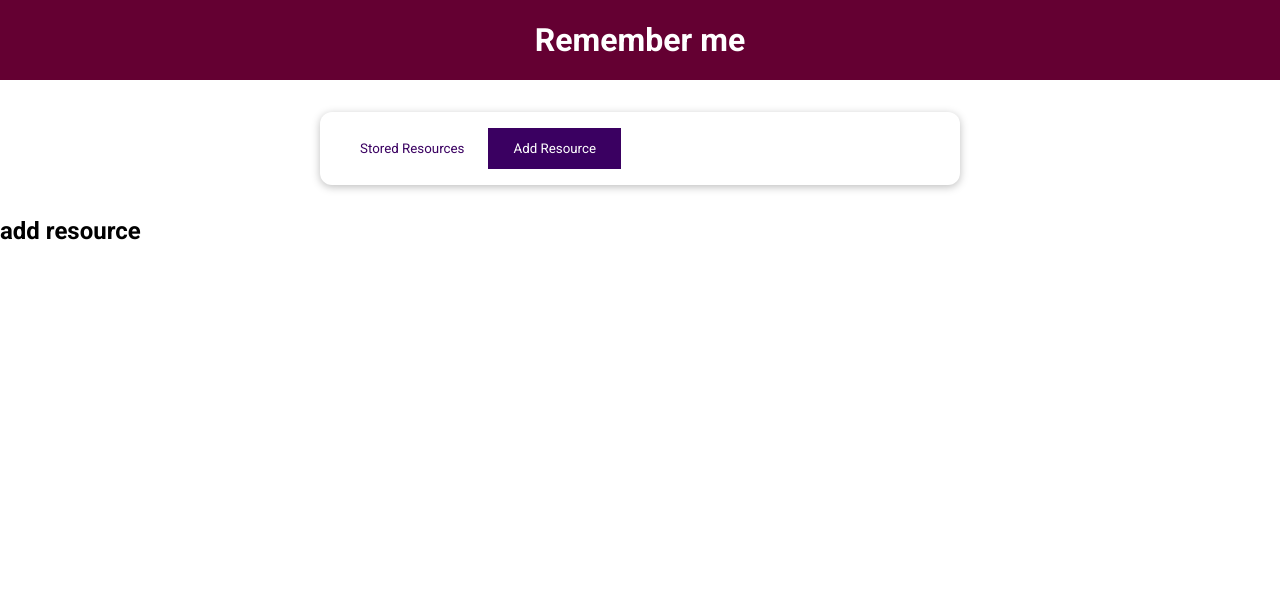
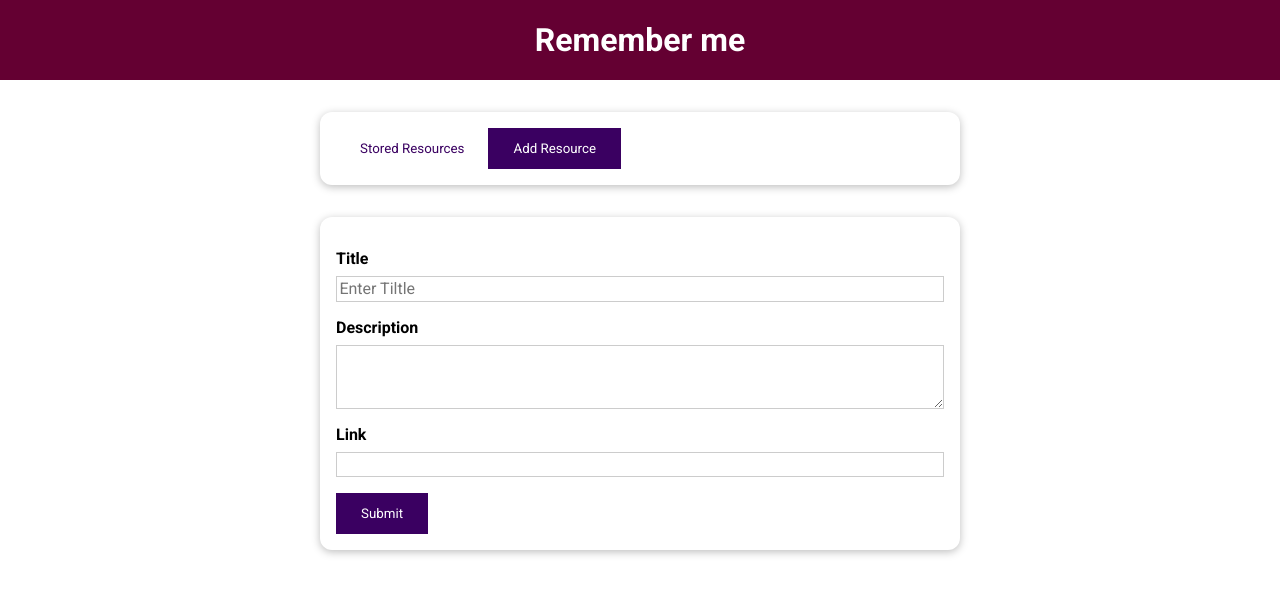
Before and after one commit to ehsan2793/Vue-project, a Vue app: page / in a window 1280 px wide. Both pictures are taken after a click on the button "Add Resource". Shown: the top 594 px of the page. Built offline with nearby package versions, Linux system fonts and the light colour scheme.

Commit message:
form added

```diff
--- a/src/components/learning-resources/AddResource.vue
+++ b/src/components/learning-resources/AddResource.vue
@@ -1,10 +1,82 @@
 <template>
-    <h2>add resource</h2>
+  <base-card>
+    <form @submit.prevent="submitData" >
+      <div class="form-control">
+        <label for="title">Title</label>
+        <input
+          type="text"
+          id="title"
+          name="title"
+          placeholder="Enter Tiltle"
+          ref="title"
+        />
+      </div>
+      <div class="form-control">
+        <label for="description">Description</label>
+        <textarea
+          id="description"
+          name="description"
+          rows="3"
+          ref="description"
+        >
+        </textarea>
+      </div>
+      <div class="form-control">
+        <label for="link">Link</label>
+        <input type="link" id="link" name="link" ref="link" />
+      </div>
+
+      <div>
+        <base-button type="submit">Submit</base-button>
+      </div>
+    </form>
+  </base-card>
 </template>
 
+<script>
+import BaseButton from '../UI/BaseButton.vue';
+import BaseCard from '../UI/BaseCard.vue';
+export default {
+inject: ["addResource"],
+  components: { BaseCard, BaseButton },
 
-<script>
-export default {
+  methods: {
+    submitData() {
 
+      const enterdTitle = this.$refs.title.value;
+      const enterdDescription = this.$refs.description.value;
+      const enterdLink = this.$refs.link.value;
+
+      this.addResource(enterdTitle,enterdDescription,enterdLink)
+    },
+  },
+};
+</script>
+
+<style scoped>
+label {
+  font-weight: bold;
+  display: block;
+  margin-bottom: 0.5rem;
 }
-</script>
+
+input,
+textarea {
+  display: block;
+  width: 100%;
+  font: inherit;
+  padding: 0.15rem;
+  border: 1px solid #ccc;
+}
+
+input:focus,
+textarea:focus {
+  outline: none;
+  border-color: #3a0061;
+  background-color: #f7ebff;
+}
+
+.form-control {
+  margin: 1rem 0;
+}
+</style>
--- a/src/components/learning-resources/TheResources.vue
+++ b/src/components/learning-resources/TheResources.vue
@@ -5,12 +5,13 @@
       :mode="storedResButtonMode"
       >Stored Resources</base-button
     >
-    <base-button @click="setSelectedTab('AddResource')"
-     :mode="AddResButtonMode"
+    <base-button @click="setSelectedTab('AddResource')" :mode="AddResButtonMode"
       >Add Resource</base-button
     >
   </base-card>
+  <keep-alive>
   <component :is="selectedTab"></component>
+  </keep-alive>
 </template>
 
 <script>
@@ -37,17 +38,18 @@ export default {
       ],
     };
   },
-  computed:{
-      storedResButtonMode(){
-          return this.selectedTab === 'StoredResources' ? null : 'flat'
-      },
-      AddResButtonMode(){
-          return this.selectedTab === 'AddResource' ? null : 'flat'
-      }
+  computed: {
+    storedResButtonMode() {
+      return this.selectedTab === 'StoredResources' ? null : 'flat';
+    },
+    AddResButtonMode() {
+      return this.selectedTab === 'AddResource' ? null : 'flat';
+    },
   },
   provide() {
     return {
       resources: this.storedResources,
+      addResource: this.addResource
     };
   },
 
@@ -55,6 +57,16 @@ export default {
     setSelectedTab(tab) {
       this.selectedTab = tab;
     },
+    addResource(title, description, url) {
+      this.selectedTab=  'StoredResources',
+      this.storedResources.unshift({
+        id: Math.random() * 1000,
+        title,
+        description,
+        link: url
+      });
+
+    },
   },
 };
 </script>
```
